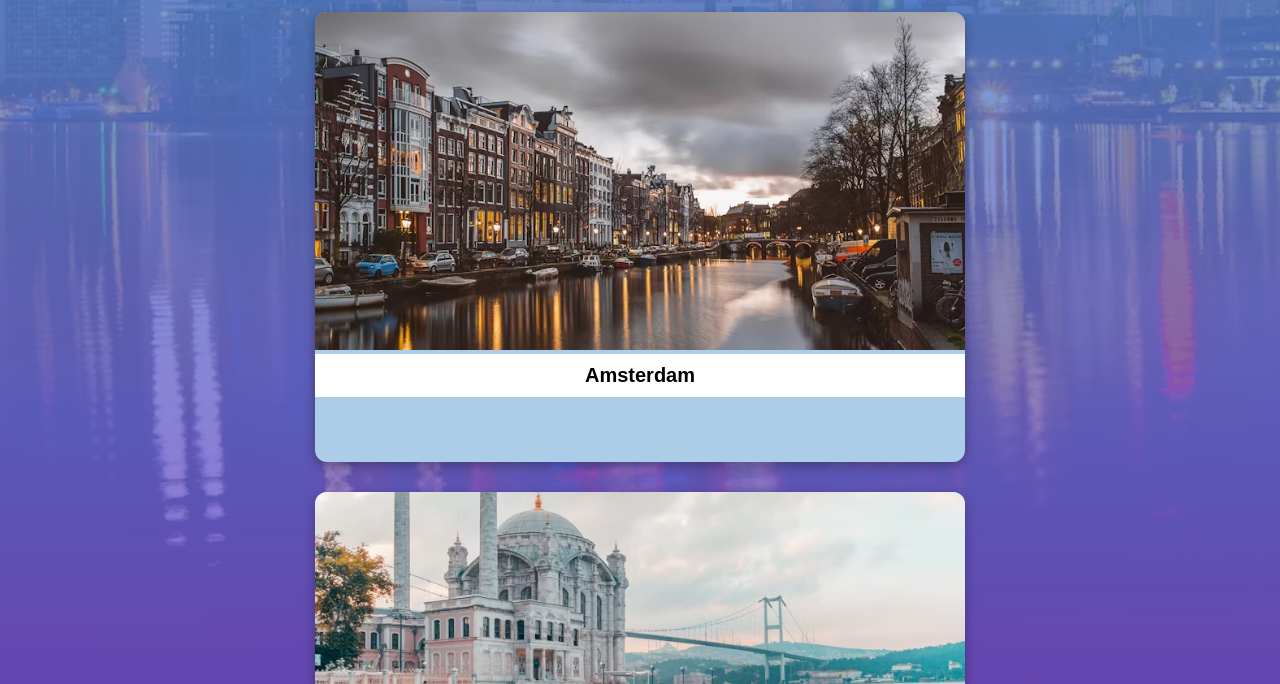
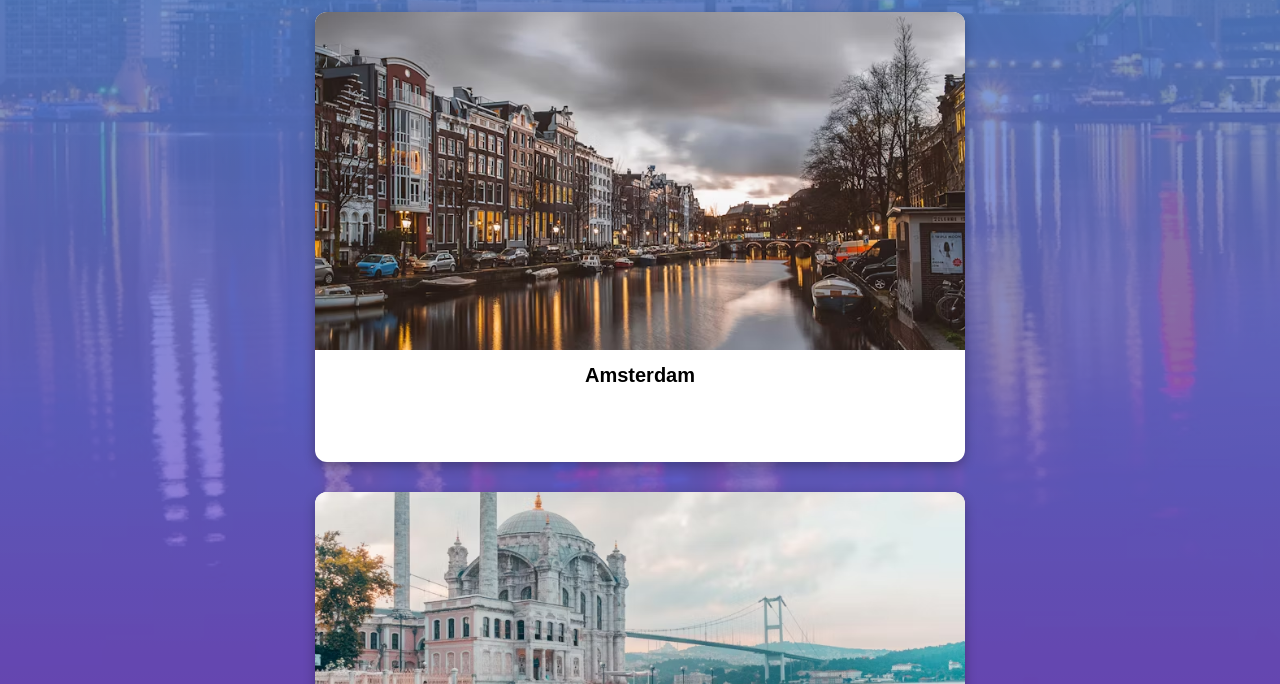
Before and after one commit to nan0silver/TravelWorldcupGame, a plain HTML site: page index.html in a window 1280 px wide. Shown: the part 116-800 px from the top of the page. Drawn offline with Linux system fonts and the light colour scheme.

Commit message:
Fix card background

```diff
--- a/index.html
+++ b/index.html
@@ -85,7 +85,7 @@
         box-shadow: 0 4px 12px rgba(0, 0, 0, 0.3);
         transition: transform 0.3s ease-in-out;
         cursor: pointer;
-        background: rgb(171, 205, 232);
+        background: white;
         color: black;
       }
 
```
